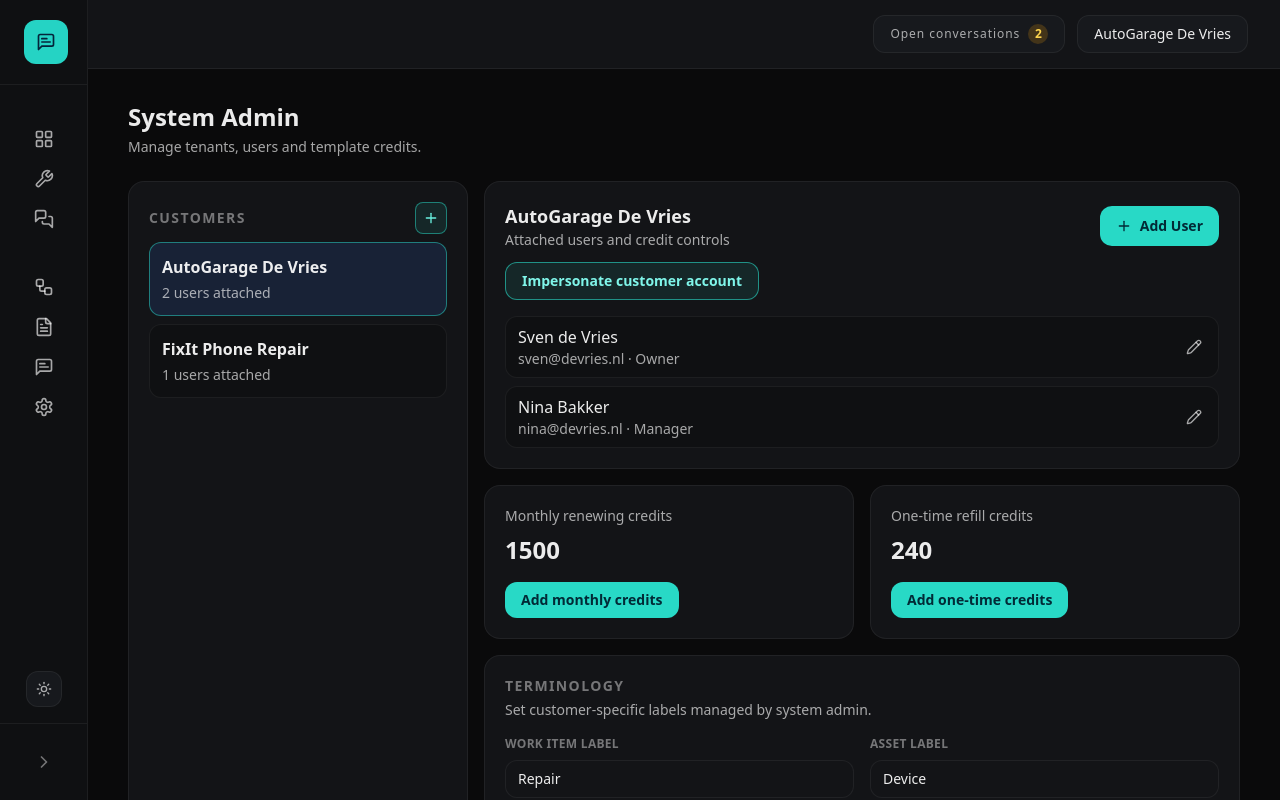
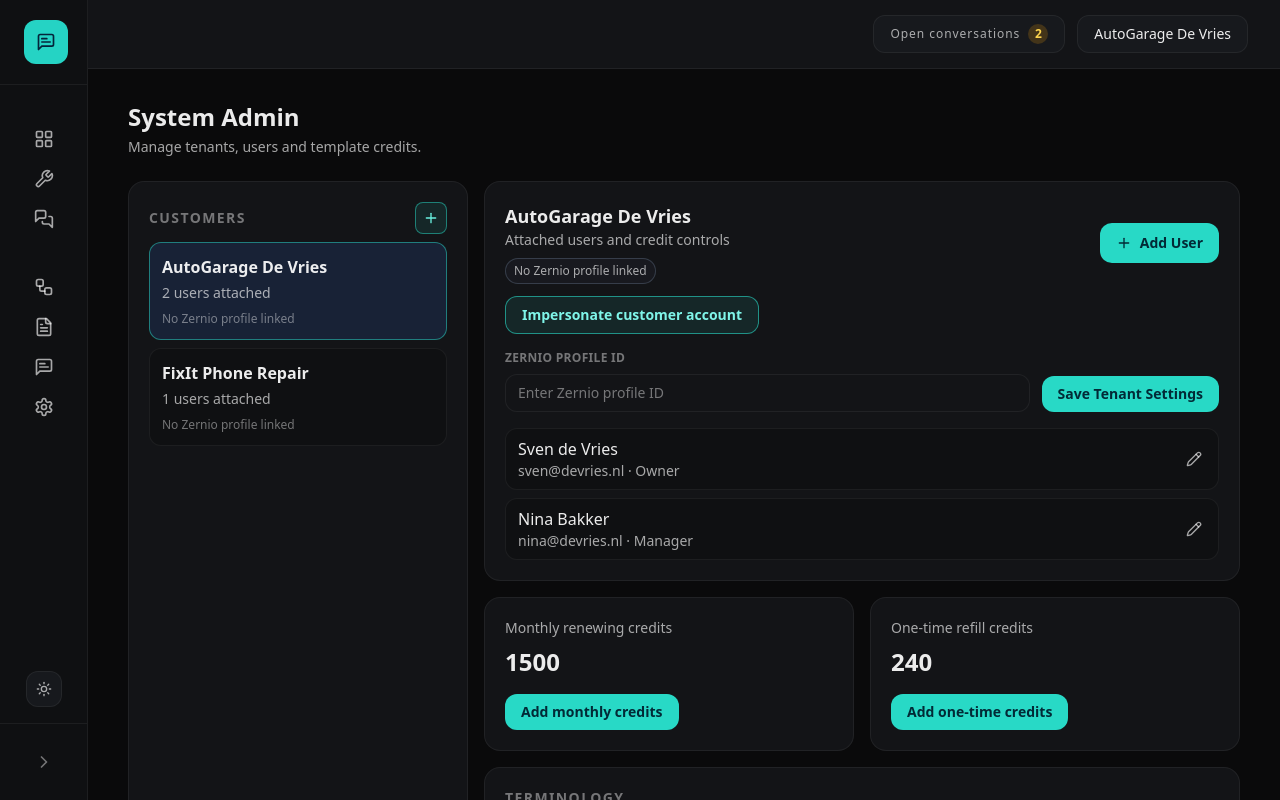
Before and after one commit to botexpertsnl/reparatie_melder_app, a Next.js app: page /admin/diagnostics in a window 1280 px wide. Built offline with nearby package versions, Linux system fonts and the light colour scheme.

Commit message:
Add System Admin Zernio Profile ID tenant management

```diff
--- a/app/(app)/admin/diagnostics/page.tsx
+++ b/app/(app)/admin/diagnostics/page.tsx
@@ -6,35 +6,7 @@ import clsx from "clsx";
 import { setSuperAdmin, startImpersonation, stopImpersonation } from "@/lib/impersonation-store";
 import { ModalShell } from "@/components/ui/modal-shell";
 import { defaultTenantSettings, readTenantSettings, writeTenantSettings } from "@/lib/tenant-settings-store";
-
-type TenantUser = { id: string; name: string; email: string; role: "Owner" | "Manager" | "Operator" };
-type Tenant = {
-  id: string;
-  name: string;
-  users: TenantUser[];
-  monthlyCredits: number;
-  oneTimeCredits: number;
-};
-
-const initialTenants: Tenant[] = [
-  {
-    id: "ten_1",
-    name: "AutoGarage De Vries",
-    users: [
-      { id: "u_1", name: "Sven de Vries", email: "sven@devries.nl", role: "Owner" },
-      { id: "u_2", name: "Nina Bakker", email: "nina@devries.nl", role: "Manager" }
-    ],
-    monthlyCredits: 1500,
-    oneTimeCredits: 240
-  },
-  {
-    id: "ten_2",
-    name: "FixIt Phone Repair",
-    users: [{ id: "u_3", name: "Rik Jansen", email: "rik@fixit.nl", role: "Owner" }],
-    monthlyCredits: 900,
-    oneTimeCredits: 0
-  }
-];
+import { defaultAdminTenants, readAdminTenants, writeAdminTenants, type Tenant } from "@/lib/admin-tenants-store";
 
 function AdminModalShell({
   title,
@@ -53,10 +25,11 @@ function AdminModalShell({
 }
 
 export default function DiagnosticsPage() {
-  const [tenants, setTenants] = useState<Tenant[]>(initialTenants);
-  const [selectedTenantId, setSelectedTenantId] = useState<string>(initialTenants[0].id);
+  const [tenants, setTenants] = useState<Tenant[]>(() => readAdminTenants());
+  const [selectedTenantId, setSelectedTenantId] = useState<string>(() => readAdminTenants()[0]?.id ?? defaultAdminTenants[0].id);
   const [showAddCustomerModal, setShowAddCustomerModal] = useState(false);
   const [newCustomerName, setNewCustomerName] = useState("");
+  const [newCustomerZernioProfileId, setNewCustomerZernioProfileId] = useState("");
   const [userModal, setUserModal] = useState<{ mode: "create" | "edit"; userId?: string } | null>(null);
   const [userName, setUserName] = useState("");
   const [userEmail, setUserEmail] = useState("");
@@ -70,8 +43,10 @@ export default function DiagnosticsPage() {
   });
 
   const selectedTenant = tenants.find((tenant) => tenant.id === selectedTenantId) ?? tenants[0];
+  const [zernioProfileIdInput, setZernioProfileIdInput] = useState("");
 
   useEffect(() => {
+    if (!selectedTenant) return;
     const settings = readTenantSettings(selectedTenant.name, { ...defaultTenantSettings, businessName: selectedTenant.name });
     setTerminology({
       repairLabel: settings.repairLabel,
@@ -79,15 +54,25 @@ export default function DiagnosticsPage() {
       customerLabel: settings.customerLabel,
       identifierLabel: settings.identifierLabel
     });
-  }, [selectedTenant.name]);
+    setZernioProfileIdInput(selectedTenant.zernioProfileId ?? "");
+  }, [selectedTenant]);
 
   useEffect(() => {
     setSuperAdmin(true);
     stopImpersonation();
   }, []);
 
+  const updateTenants = (updater: (previous: Tenant[]) => Tenant[]) => {
+    setTenants((prev) => {
+      const updated = updater(prev);
+      writeAdminTenants(updated);
+      return updated;
+    });
+  };
+
   const addUser = (name: string, email: string) => {
-    setTenants((prev) =>
+    if (!selectedTenant) return;
+    updateTenants((prev) =>
       prev.map((tenant) =>
         tenant.id === selectedTenant.id
           ? {
@@ -100,7 +85,8 @@ export default function DiagnosticsPage() {
   };
 
   const editUser = (userId: string, name: string, email: string) => {
-    setTenants((prev) =>
+    if (!selectedTenant) return;
+    updateTenants((prev) =>
       prev.map((tenant) =>
         tenant.id === selectedTenant.id
           ? {
@@ -113,9 +99,9 @@ export default function DiagnosticsPage() {
   };
 
   const addCredits = (type: "monthly" | "one-time", amount: number) => {
-    if (!amount || Number.isNaN(amount)) return;
+    if (!amount || Number.isNaN(amount) || !selectedTenant) return;
 
-    setTenants((prev) =>
+    updateTenants((prev) =>
       prev.map((tenant) =>
         tenant.id === selectedTenant.id
           ? {
@@ -128,7 +114,17 @@ export default function DiagnosticsPage() {
     );
   };
 
+  const saveTenantZernioProfile = () => {
+    if (!selectedTenant) return;
+    const trimmed = zernioProfileIdInput.trim();
+    updateTenants((prev) =>
+      prev.map((tenant) => (tenant.id === selectedTenant.id ? { ...tenant, zernioProfileId: trimmed || undefined } : tenant))
+    );
+    setZernioProfileIdInput(trimmed);
+  };
+
   const impersonateTenant = () => {
+    if (!selectedTenant) return;
     startImpersonation(selectedTenant.name);
     window.location.href = "/dashboard";
   };
@@ -158,6 +154,15 @@ export default function DiagnosticsPage() {
     setUserModal({ mode: "edit", userId });
   };
 
+  if (!selectedTenant) {
+    return (
+      <div className="space-y-2">
+        <h1 className="text-2xl font-semibold text-white">System Admin</h1>
+        <p className="text-sm text-slate-400">No tenants available yet. Add a customer to get started.</p>
+      </div>
+    );
+  }
+
   return (
     <div className="space-y-6">
       <div>
@@ -169,7 +174,7 @@ export default function DiagnosticsPage() {
         <aside className="card space-y-2">
           <div className="flex items-center justify-between">
             <h2 className="text-sm font-semibold uppercase tracking-[0.1em] text-slate-500">Customers</h2>
-            <button type="button" onClick={() => { setNewCustomerName(""); setShowAddCustomerModal(true); }} className="inline-flex h-8 w-8 items-center justify-center rounded-lg border border-[#28d9c6]/50 bg-[#28d9c6]/10 text-[#69f0df] hover:bg-[#28d9c6]/20" aria-label="Add customer">
+            <button type="button" onClick={() => { setNewCustomerName(""); setNewCustomerZernioProfileId(""); setShowAddCustomerModal(true); }} className="inline-flex h-8 w-8 items-center justify-center rounded-lg border border-[#28d9c6]/50 bg-[#28d9c6]/10 text-[#69f0df] hover:bg-[#28d9c6]/20" aria-label="Add customer">
               <Plus className="h-4 w-4" />
             </button>
           </div>
@@ -182,6 +187,7 @@ export default function DiagnosticsPage() {
             >
               <div className="font-semibold text-white">{tenant.name}</div>
               <div className="mt-1 text-sm text-slate-400">{tenant.users.length} users attached</div>
+              <div className="mt-2 text-xs text-slate-500">{tenant.zernioProfileId ? "Connected to Zernio profile" : "No Zernio profile linked"}</div>
             </button>
           ))}
         </aside>
@@ -192,6 +198,9 @@ export default function DiagnosticsPage() {
               <div>
                 <h2 className="text-lg font-semibold text-white">{selectedTenant.name}</h2>
                 <p className="text-sm text-slate-400">Attached users and credit controls</p>
+                <div className={clsx("mt-2 inline-flex rounded-full border px-2 py-1 text-xs", selectedTenant.zernioProfileId ? "border-emerald-500/40 bg-emerald-500/10 text-emerald-300" : "border-slate-500/40 bg-slate-600/10 text-slate-300")}>
+                  {selectedTenant.zernioProfileId ? "Connected to Zernio profile" : "No Zernio profile linked"}
+                </div>
               </div>
               <button type="button" onClick={openCreateUserModal} className="inline-flex h-10 items-center gap-2 rounded-xl bg-[#28d9c6] px-4 text-sm font-semibold text-[#022a36]">
                 <Plus className="h-4 w-4" />
@@ -202,6 +211,22 @@ export default function DiagnosticsPage() {
             <button type="button" onClick={impersonateTenant} className="mt-3 rounded-xl border border-[#28d9c6]/60 bg-[#28d9c6]/10 px-4 py-2 text-sm font-semibold text-[#7ff5e9]">
               Impersonate customer account
             </button>
+
+            <div className="mt-4 grid gap-3 md:grid-cols-[1fr_auto] md:items-end">
+              <div>
+                <label htmlFor="zernio-profile-id" className="mb-2 block text-xs font-semibold uppercase tracking-wide text-slate-500">Zernio Profile ID</label>
+                <input
+                  id="zernio-profile-id"
+                  className="w-full rounded-xl border border-[#253149] bg-[#0a111f] px-3 py-2 text-sm text-slate-200 outline-none focus:border-[#30b5a5]"
+                  placeholder="Enter Zernio profile ID"
+                  value={zernioProfileIdInput}
+                  onChange={(event) => setZernioProfileIdInput(event.target.value)}
+                />
+              </div>
+              <button type="button" onClick={saveTenantZernioProfile} className="rounded-xl bg-[#28d9c6] px-4 py-2 text-sm font-semibold text-[#022a36]">
+                Save Tenant Settings
+              </button>
+            </div>
 
             <div className="mt-4 space-y-2">
               {selectedTenant.users.map((user) => (
@@ -270,6 +295,10 @@ export default function DiagnosticsPage() {
             <label htmlFor="customer-name" className="mb-2 block text-sm font-medium text-slate-700">Customer name *</label>
             <input id="customer-name" className="w-full rounded-xl border border-[#bfc9d8] bg-white px-3 py-2 text-sm outline-none focus:border-[#30b5a5]" placeholder="e.g. QuickFix Amsterdam" value={newCustomerName} onChange={(event) => setNewCustomerName(event.target.value)} />
           </div>
+          <div>
+            <label htmlFor="customer-zernio-profile" className="mb-2 block text-sm font-medium text-slate-700">Zernio Profile ID</label>
+            <input id="customer-zernio-profile" className="w-full rounded-xl border border-[#bfc9d8] bg-white px-3 py-2 text-sm outline-none focus:border-[#30b5a5]" placeholder="Enter Zernio profile ID" value={newCustomerZernioProfileId} onChange={(event) => setNewCustomerZernioProfileId(event.target.value)} />
+          </div>
           <div className="flex items-center justify-end gap-3">
             <button type="button" onClick={() => setShowAddCustomerModal(false)} className="rounded-xl border border-[#d0d6e0] bg-white px-4 py-2 text-sm font-medium text-slate-700 hover:bg-slate-100">Cancel</button>
             <button
@@ -277,8 +306,9 @@ export default function DiagnosticsPage() {
               onClick={() => {
                 const name = newCustomerName.trim();
                 if (!name) return;
-                const newTenant = { id: `ten_${Date.now()}`, name, users: [], monthlyCredits: 0, oneTimeCredits: 0 };
-                setTenants((prev) => [...prev, newTenant]);
+                const zernioProfileId = newCustomerZernioProfileId.trim();
+                const newTenant: Tenant = { id: `ten_${Date.now()}`, name, users: [], monthlyCredits: 0, oneTimeCredits: 0, zernioProfileId: zernioProfileId || undefined };
+                updateTenants((prev) => [...prev, newTenant]);
                 setSelectedTenantId(newTenant.id);
                 setShowAddCustomerModal(false);
               }}
--- /dev/null
+++ b/lib/admin-tenants-store.ts
@@ -0,0 +1,59 @@
+export type TenantUser = { id: string; name: string; email: string; role: "Owner" | "Manager" | "Operator" };
+
+export type Tenant = {
+  id: string;
+  name: string;
+  users: TenantUser[];
+  monthlyCredits: number;
+  oneTimeCredits: number;
+  zernioProfileId?: string;
+};
+
+const STORAGE_KEY = "statusflow.admin-tenants";
+
+export const defaultAdminTenants: Tenant[] = [
+  {
+    id: "ten_1",
+    name: "AutoGarage De Vries",
+    users: [
+      { id: "u_1", name: "Sven de Vries", email: "sven@devries.nl", role: "Owner" },
+      { id: "u_2", name: "Nina Bakker", email: "nina@devries.nl", role: "Manager" }
+    ],
+    monthlyCredits: 1500,
+    oneTimeCredits: 240
+  },
+  {
+    id: "ten_2",
+    name: "FixIt Phone Repair",
+    users: [{ id: "u_3", name: "Rik Jansen", email: "rik@fixit.nl", role: "Owner" }],
+    monthlyCredits: 900,
+    oneTimeCredits: 0
+  }
+];
+
+function sanitizeTenant(tenant: Tenant): Tenant {
+  const trimmedZernioProfileId = tenant.zernioProfileId?.trim();
+  return {
+    ...tenant,
+    zernioProfileId: trimmedZernioProfileId || undefined
+  };
+}
+
+export function readAdminTenants(): Tenant[] {
+  if (typeof window === "undefined") return defaultAdminTenants;
+  try {
+    const raw = window.localStorage.getItem(STORAGE_KEY);
+    if (!raw) return defaultAdminTenants;
+    const parsed = JSON.parse(raw) as Tenant[];
+    if (!Array.isArray(parsed)) return defaultAdminTenants;
+    return parsed.map(sanitizeTenant);
+  } catch {
+    return defaultAdminTenants;
+  }
+}
+
+export function writeAdminTenants(tenants: Tenant[]) {
+  if (typeof window === "undefined") return;
+  const sanitized = tenants.map(sanitizeTenant);
+  window.localStorage.setItem(STORAGE_KEY, JSON.stringify(sanitized));
+}
```
